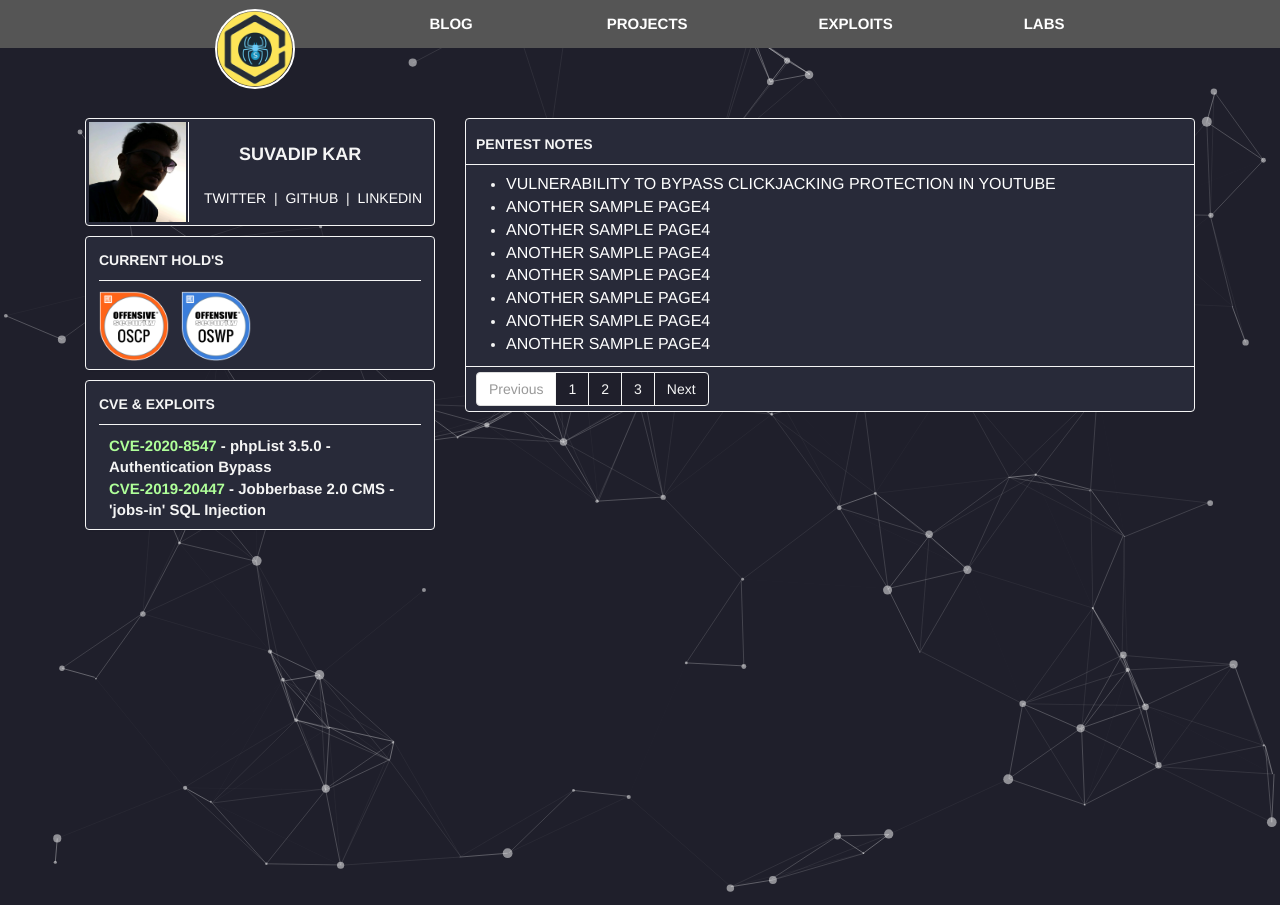
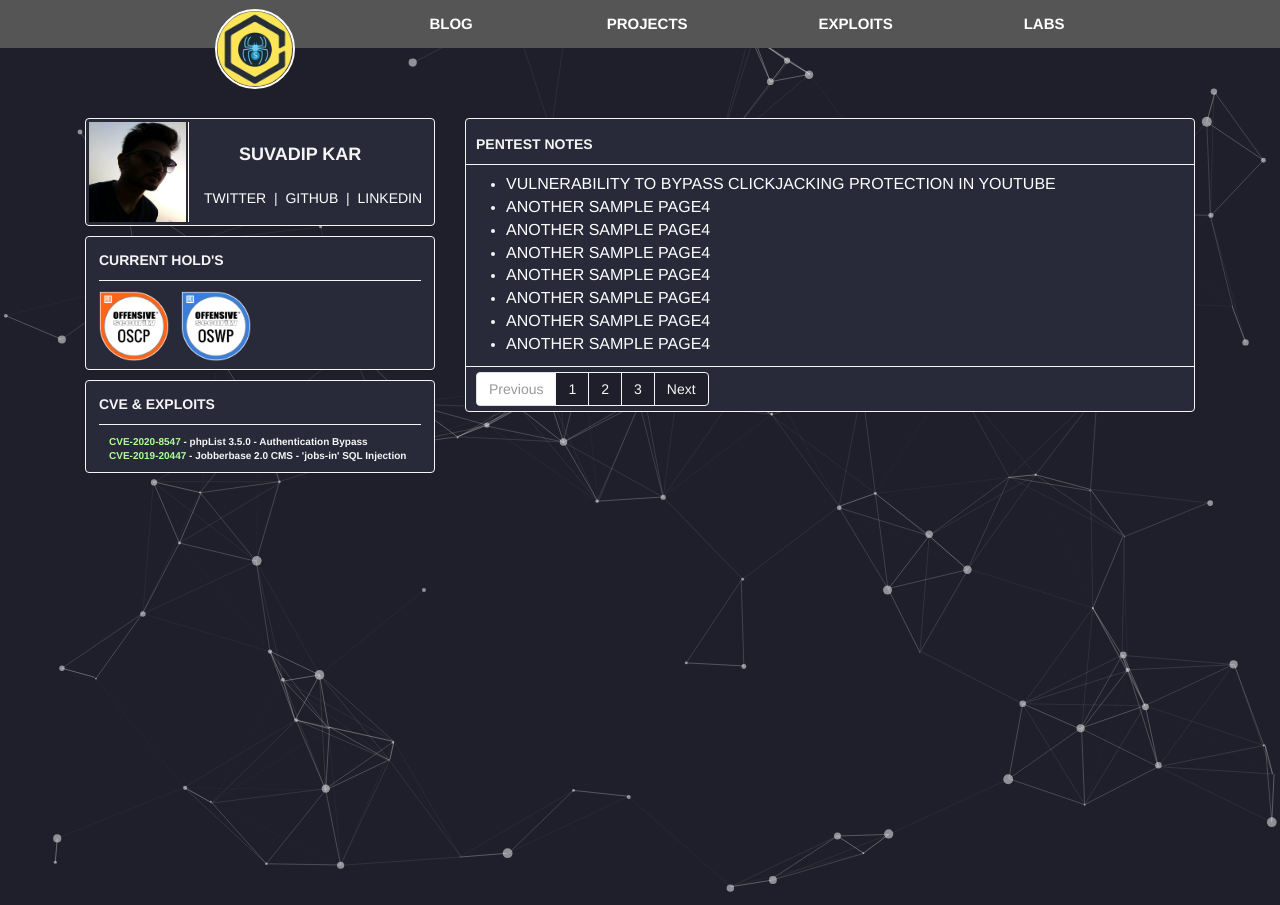
Before and after one commit to 0xspidersec/0xspidersec.github.io, a Jekyll site: the page built from index.html, in a window 1280 px wide. Built offline with Jekyll 4.4.1, drawn with Linux system fonts in a browser that asks for light colours; the list of posts is cut into pages by our own code.

Commit message:
Update default.html

```diff
--- a/_layouts/default.html
+++ b/_layouts/default.html
@@ -27,7 +27,7 @@
         <div class="panel panel-default" style="margin-top: -10px;">
            <div class="panel-body" style="padding:3px;">
               <div style="border-bottom: 1px #f5f5f5 solid; padding-bottom: 10px;float:center;margin:10px;color: #f5f5f5"><b>CVE & EXPLOITS</b></div>
-              <div style="margin-left: 20px; margin-bottom:5px;font-size: 15px">
+              <div style="margin-left: 20px; margin-bottom:5px;font-size: 10px">
                  <b><font color="#afff99">CVE-2020-8547</font> - phpList 3.5.0 - Authentication Bypass</b><br>
                  <b><font color="#afff99">CVE-2019-20447</font> - Jobberbase 2.0 CMS - 'jobs-in' SQL Injection</b>
               </div>
```
